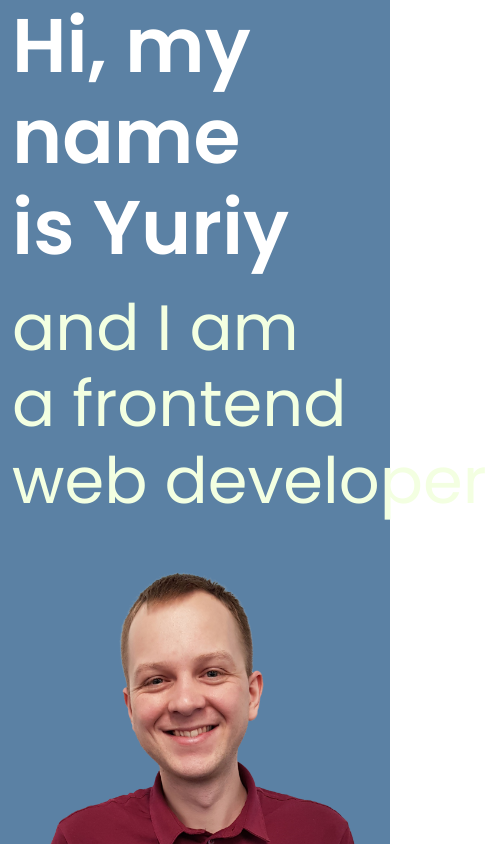
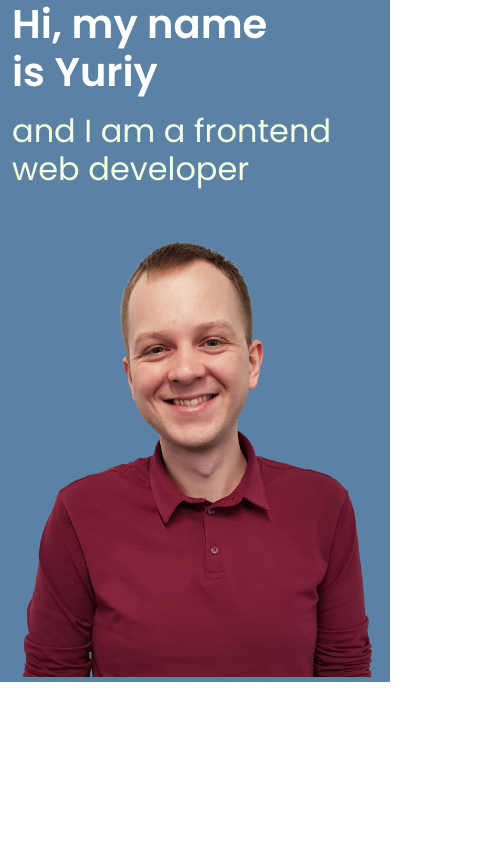
Before and after one commit to cheeroque/portfolio, a Next.js app: page / in a window 390 px wide. Shown: the top 844 px of the page, 499 px wide, since content can reach past the window. Built offline with nearby package versions, Linux system fonts and the light colour scheme.

Commit message:
Added responsive font sizes & heading styles

```diff
--- a/styles/_mixins.scss
+++ b/styles/_mixins.scss
@@ -11,3 +11,21 @@
     @content;
   }
 }
+
+@mixin responsive-font-size($base, $ratio) {
+  font-size: $base;
+
+  @each $breakpoint, $width in $breakpoints {
+    @include media-min-width($breakpoint) {
+      $cur: map-get($container-widths, $breakpoint);
+      $max: map-get($container-widths, 'xxl');
+      $multiplier: 1;
+
+      @if $cur != 'none' {
+        $multiplier: math.div($cur, $max) * $ratio;
+      }
+
+      font-size: $base * $multiplier;
+    }
+  }
+}
--- a/styles/_type.scss
+++ b/styles/_type.scss
@@ -1,3 +1,5 @@
+/* Headers */
+
 h1,
 h2,
 h3,
@@ -16,31 +18,33 @@ h6,
   font-weight: 400;
   line-height: 1.2;
 }
+
 h1,
 .h1 {
-  font-size: 4.75rem;
+  @include responsive-font-size(2.5rem, 2);
   font-weight: 600;
 }
+
 h2,
 .h2 {
-  font-size: 4rem;
+  @include responsive-font-size(2rem, 2);
 }
 h3,
 .h3 {
-  font-size: 2.5rem;
+  @include responsive-font-size(1.75rem, 1.5);
 }
 h4,
 .h4 {
-  font-size: 2rem;
+  @include responsive-font-size(1.75rem, 1.5);
 }
 h5,
 .h5 {
-  font-size: 1.5rem;
+  @include responsive-font-size(1.25rem, 1.2);
   font-weight: 600;
 }
 h6,
 .h6 {
-  font-size: 1.5rem;
+  @include responsive-font-size(1.25rem, 1.2);
 }
 
 ol,
--- a/styles/app.scss
+++ b/styles/app.scss
@@ -1,3 +1,5 @@
+@use "sass:math";
+
 /* Fonts */
 
 @import url('https://fonts.googleapis.com/css2?family=Roboto:wght@400&display=swap');
--- a/styles/global.scss
+++ b/styles/global.scss
@@ -2,13 +2,15 @@ html,
 body {
   padding: 0;
   margin: 0;
-  font-family: -apple-system, BlinkMacSystemFont, Segoe UI, Roboto, Oxygen,
-    Ubuntu, Cantarell, Fira Sans, Droid Sans, Helvetica Neue, sans-serif;
+  font-family: $ff-base;
 }
 
-a {
-  color: inherit;
-  text-decoration: none;
+html {
+  font-size: 16px;
+}
+
+body {
+  @include responsive-font-size(1.25rem, 1.2);
 }
 
 * {
```
Also changed, not shown: styles/_grid.scss (line endings or trailing spaces).
